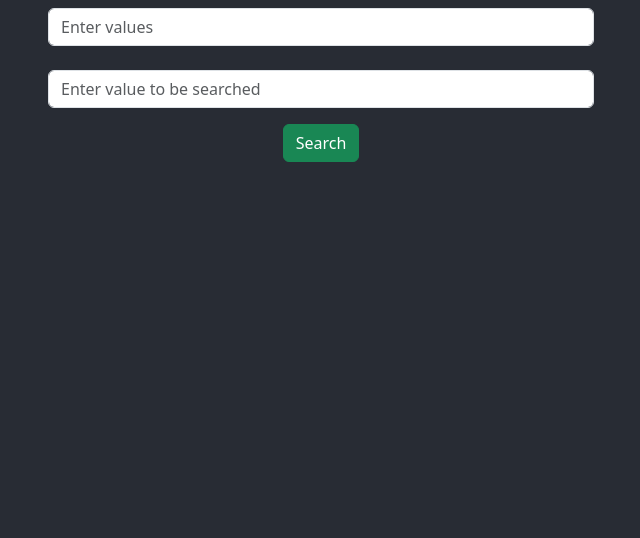
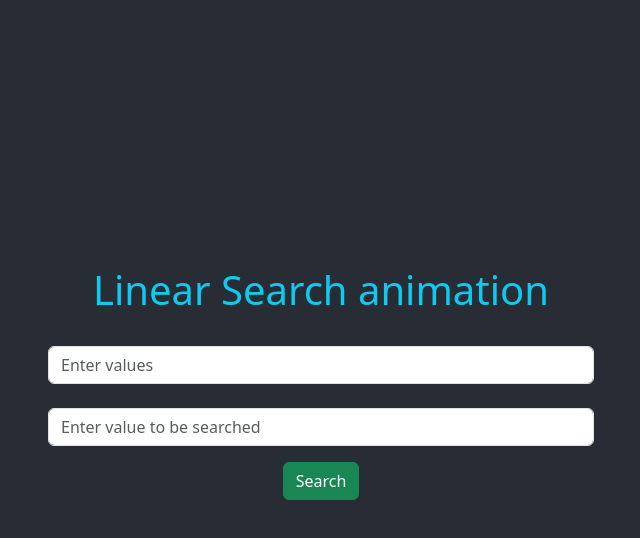
Before and after one commit to samba0648/linear-search, a React (Create React App) app: page / in a window 1280 px wide. Shown: the top 538 px of the page, without its empty margins (319-959 px from the left). Built offline with nearby package versions, Linux system fonts and the light colour scheme.

Commit message:
alignment

```diff
--- a/src/App.css
+++ b/src/App.css
@@ -3,6 +3,7 @@
   background-color: #282c34;
   min-height: 100vh;
   color: white;
+  padding-top: 30px;
 }
 
 .fade-in-success {
@@ -20,7 +21,7 @@
   100% {
     opacity: 1;
     transform: scale(1); /* Final normal size */
-    background-color: green;
+    background-color: rgb(46, 175, 46);
   }
 }
 
@@ -32,6 +33,6 @@
   100% {
     opacity: 1;
     transform: scale(1); /* Final normal size */
-    background-color: red;
+    background-color: rgb(228, 44, 44);
   }
 }
--- a/src/App.js
+++ b/src/App.js
@@ -58,8 +58,9 @@ const App = () => {
   }, [search, isFound, target,array]);
 
   return (
-    <div className="App">
+    <div className="App d-flex justify-content-center align-items-center">
       <Container>
+        <h1 className="mb-4 text-info">Linear Search animation</h1>
         <Row className="d-flex justify-content-center">
           <Col md={6} className="mt-2">
             <Form.Group className="mb-3">
@@ -90,7 +91,7 @@ const App = () => {
           </Col>
         </Row>
         <Row className="d-flex justify-content-center">
-          {resultMessage}
+          <p className="text-info mt-4">{resultMessage}</p>
         </Row>
         <Row className="d-flex justify-content-center mt-4">
           {array.map((element, index) => (
```
